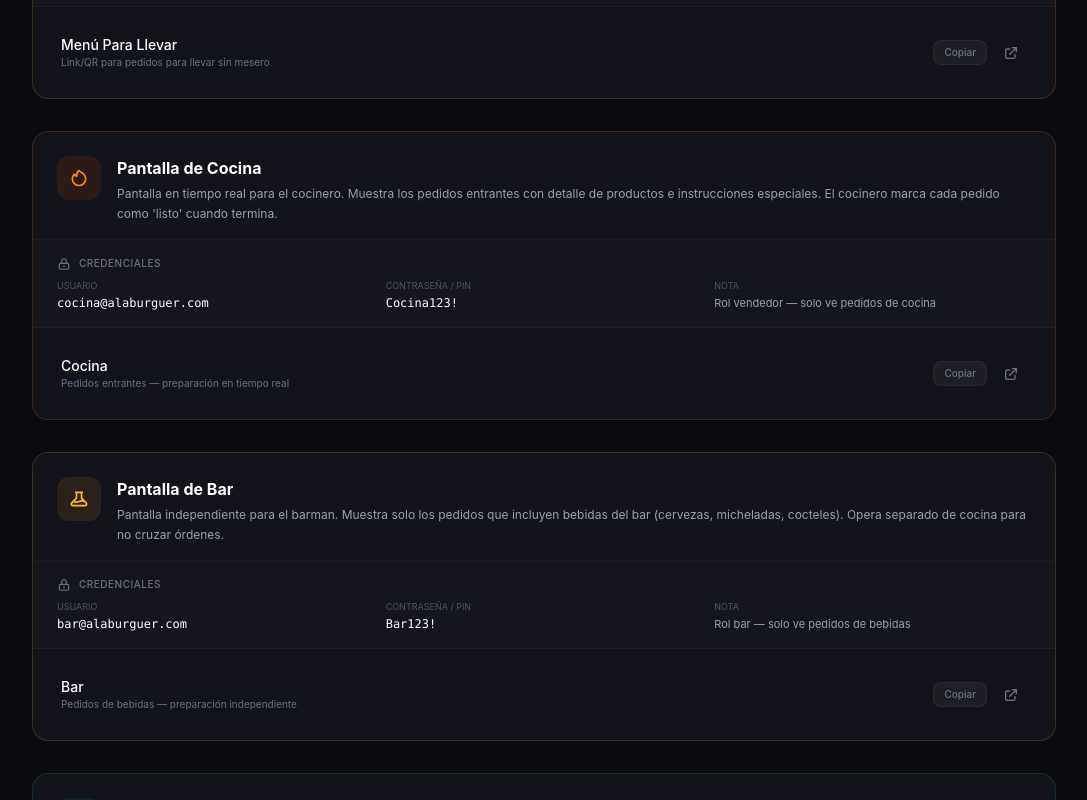
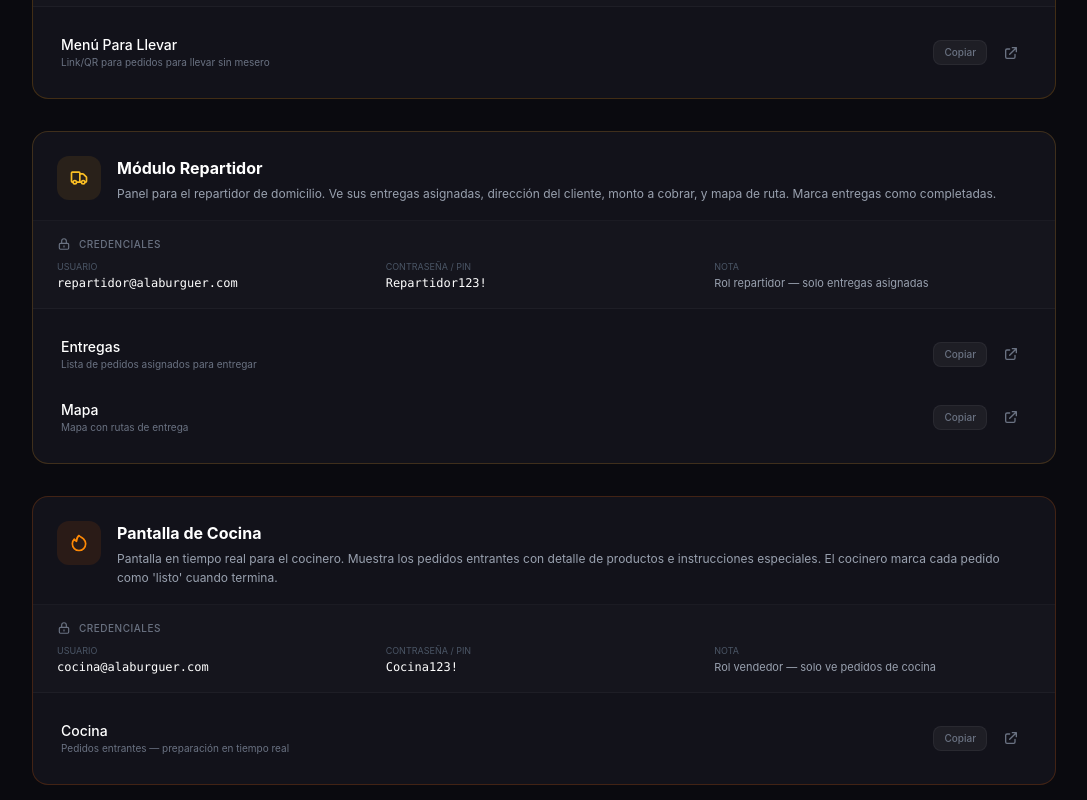
Before and after one commit to difsmauser/wings-burgers, a Next.js app: page /demo in a window 1280 px wide. Shown: the part 4620-5420 px from the top of the page, without its empty margins (96-1183 px from the left). Built offline with nearby package versions, Linux system fonts and the light colour scheme.

Commit message:
feat: add Repartidor module to demo page
- entregas: lista de pedidos asignados para entrega
- mapa: ruta de entrega con mapa
- Credenciales: repartidor@alaburguer.com / Repartidor123!

```diff
--- a/src/app/demo/page.tsx
+++ b/src/app/demo/page.tsx
@@ -233,6 +233,22 @@ export default function DemoPage() {
         />
 
         {/* ═══════════════════════════════════════════════ */}
+        {/* MÓDULO: REPARTIDOR */}
+        {/* ═══════════════════════════════════════════════ */}
+        <ModuloSection
+          color="brand"
+          icon={<svg className="w-5 h-5" fill="none" viewBox="0 0 24 24" stroke="currentColor"><path strokeLinecap="round" strokeLinejoin="round" strokeWidth={2} d="M13 16V6a1 1 0 00-1-1H4a1 1 0 00-1 1v10a1 1 0 001 1h1m8-1a1 1 0 01-1 1H9m4-1V8a1 1 0 011-1h2.586a1 1 0 01.707.293l3.414 3.414a1 1 0 01.293.707V16a1 1 0 01-1 1h-1m-6-1a1 1 0 001 1h1M5 17a2 2 0 104 0m-4 0a2 2 0 114 0m6 0a2 2 0 104 0m-4 0a2 2 0 114 0" /></svg>}
+          titulo="Módulo Repartidor"
+          descripcion="Panel para el repartidor de domicilio. Ve sus entregas asignadas, dirección del cliente, monto a cobrar, y mapa de ruta. Marca entregas como completadas."
+          credenciales={{ usuario: 'repartidor@alaburguer.com', password: 'Repartidor123!', nota: 'Rol repartidor — solo entregas asignadas' }}
+          links={[
+            { nombre: 'Entregas', desc: 'Lista de pedidos asignados para entregar', url: `${base}/entregas` },
+            { nombre: 'Mapa', desc: 'Mapa con rutas de entrega', url: `${base}/mapa` },
+          ]}
+          baseUrl={base}
+        />
+
+        {/* ═══════════════════════════════════════════════ */}
         {/* MÓDULO: COCINA */}
         {/* ═══════════════════════════════════════════════ */}
         <ModuloSection
```
